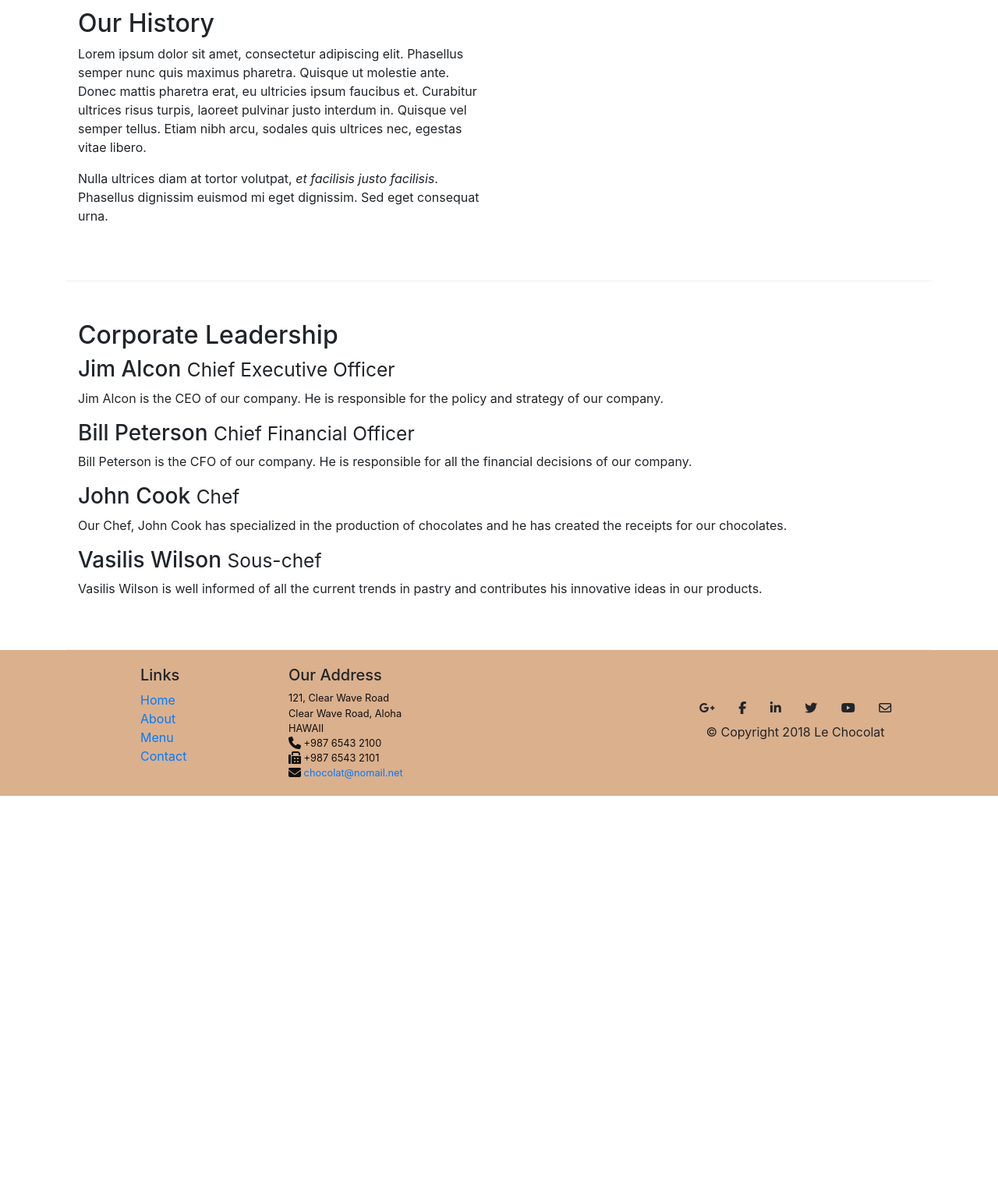
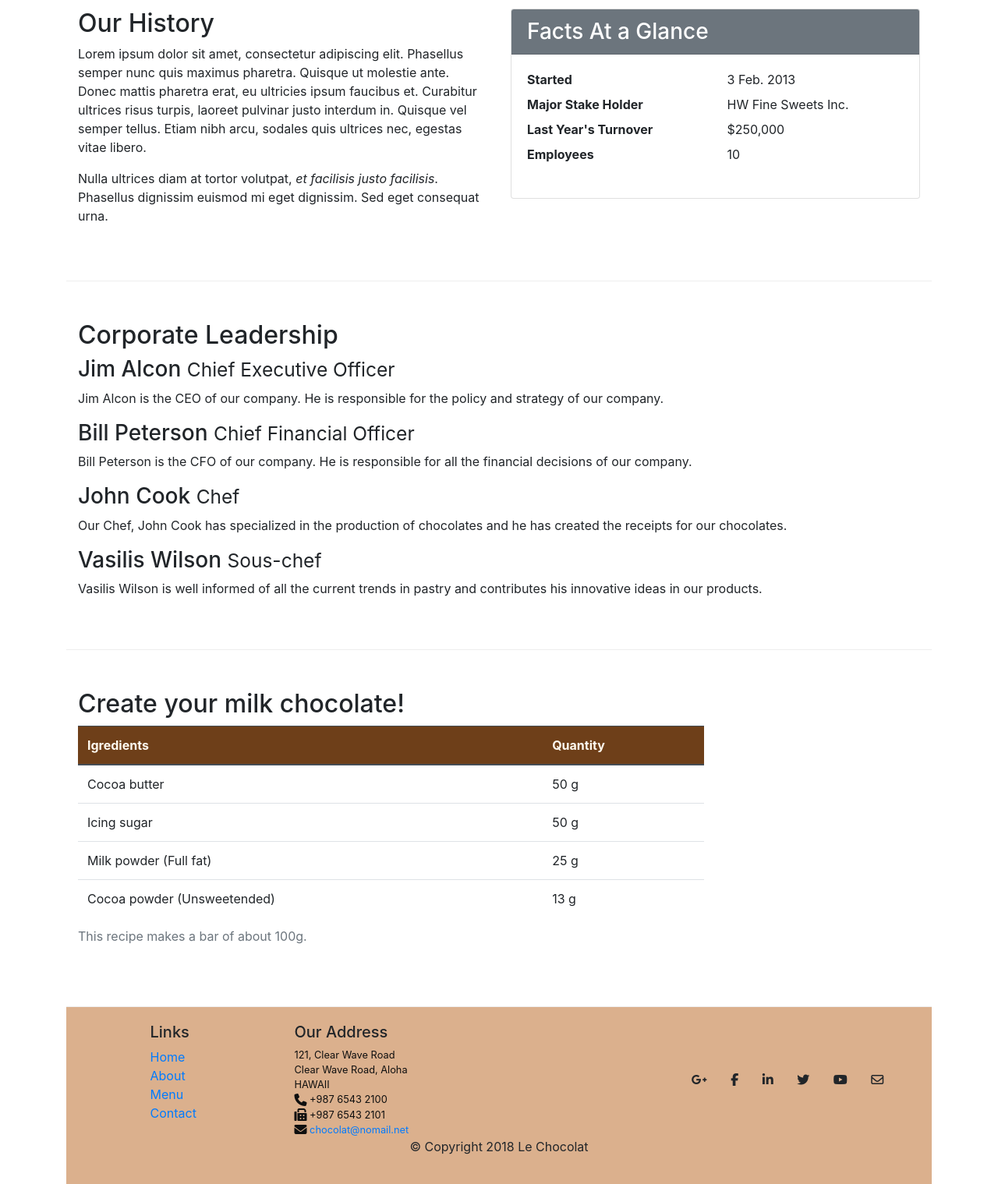
Before and after one commit to XanthippiKan/leChocolat, a plain HTML site: page aboutus.html in a window 1280 px wide. Shown: the part 480-1999 px from the top of the page at 78% size. Before the commit the page ends 1501 px from the top, so only its background shows below. Drawn offline with nearby package versions, Linux system fonts and the light colour scheme.

Commit message:
Tables and Cards

```diff
--- a/aboutus.html
+++ b/aboutus.html
@@ -70,7 +70,23 @@
                 <p>Lorem ipsum dolor sit amet, consectetur adipiscing elit. Phasellus semper nunc quis maximus pharetra. Quisque ut molestie ante. Donec mattis pharetra erat, eu ultricies ipsum faucibus et. Curabitur ultrices risus turpis, laoreet pulvinar justo interdum in. Quisque vel semper tellus. Etiam nibh arcu, sodales quis ultrices nec, egestas vitae libero. </p>
                 <p>Nulla ultrices diam at tortor volutpat, <em>et facilisis justo facilisis</em>. Phasellus dignissim euismod mi eget dignissim. Sed eget consequat urna. </p>
             </div>
-            <div>
+            <div class="col col-sm">
+                <div class="card">
+                    <h3 class="card-header bg-secondary text-white">Facts At a Glance</h3>
+                    <div class="card-body">
+                        <dl class="row">
+                            <dt class="col-6">Started</dt>
+                            <dd class="col-6">3 Feb. 2013</dd>
+                            <dt class="col-6">Major Stake Holder</dt>
+                            <dd class="col-6">HW Fine Sweets Inc.</dd>
+                            <dt class="col-6">Last Year's Turnover</dt>
+                            <dd class="col-6">$250,000</dd>
+                            <dt class="col-6">Employees</dt>
+                            <dd class="col-6">10</dd>
+                        </dl>
+                    </div>
+                </div>
+
             </div>
         </div>
 
@@ -89,11 +105,50 @@
             </div>
        </div>
 
+       <div class="row row-content">
+          <div class="col-12 col-sm-9">
+            <h2> Create your milk chocolate!</h2>
+            <div class="table-responsive">
+                <table class="table table-hover">
+                <caption>This recipe makes a bar of about 100g.</caption>
+                <thead class="thead-dark">
+                <tr>
+                <th>Igredients</th>
+                <th>Quantity</th>
+                </tr>
+                </thead>
+                <tbody>
+                <tr >
+                <td>Cocoa butter</td>
+                <td>50 g</td>
+                </tr>
+                <tr>
+                <td>Icing sugar</td>
+                <td>50 g</td>
+                </tr>
+                <tr>
+                <td>Milk powder (Full fat)</td>
+                <td>25 g</td>
+                </tr>
+                <tr>
+                <td>Cocoa powder (Unsweetended)</td>
+                <td>13 g</td>
+                </tr>
+                </tbody>
+                </table>
+                </div>
+        </div>
+
+       <div class="col-12 col-sm-3">
+
+       </div>
+
     </div>
 
     <footer class="footer">
         <div class="container">
             <div class="row">
+
                 <div class="col-5 offset-1 col-sm-2">
                     <h5>Links</h5>
                     <ul class="list-unstyled">
@@ -129,12 +184,18 @@
                             <a class="btn btn-social-icon" href="mailto:">
                             <i class="fa fa-envelope-o"></i></a>
                     </div>
+                </div>
+            </div>
                    <div class="row justify-content-center">
                      <div class="col-auto">
                        <p>&copy; Copyright 2018 Le Chocolat</p>
                      </div>
                    </div>
+
+
                 </div>
+
+
     </footer>
 
  <!-- jQuery first, then Tether, then Bootstrap JS. -->
--- a/css/styles.css
+++ b/css/styles.css
@@ -39,3 +39,12 @@ body{
     padding:50px 0px 0px 0px;
     z-index:0;
     }
+
+.table .thead-dark th {
+color: floralwhite;
+background-color: #6E3F19;
+}
+
+tr:hover {
+    background-color: #dbb08d !important;
+}
```
Also changed, not shown: index.html (+6 -4 lines). Lines whose indentation alone changed are shown as unchanged.
